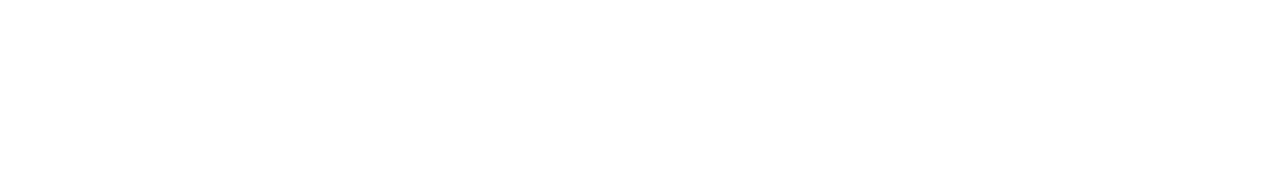
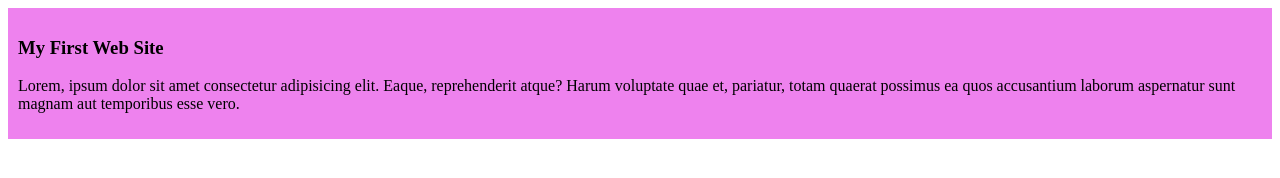
Before and after one commit to shamimahommad/my-first-github-repo, a plain HTML site: page index.html in a window 1280 px wide. Drawn offline with Linux system fonts and the light colour scheme.

Commit message:
added the first css

```diff
--- a/index.html
+++ b/index.html
@@ -4,8 +4,12 @@
     <meta charset="UTF-8">
     <meta name="viewport" content="width=device-width, initial-scale=1.0">
     <title>My First Ever Github Repo</title>
+    <link rel="stylesheet" href="style/blog.css">
 </head>
 <body>
-
+    <div>
+        <h3>My First Web Site </h3>
+        <p>Lorem, ipsum dolor sit amet consectetur adipisicing elit. Eaque, reprehenderit atque? Harum voluptate quae et, pariatur, totam quaerat possimus ea quos accusantium laborum aspernatur sunt magnam aut temporibus esse vero.</p>
+    </div>
 </body>
 </html>
--- /dev/null
+++ b/style/blog.css
@@ -0,0 +1,5 @@
+
+div{
+    background-color: violet;
+    padding: 10px;
+}
```
